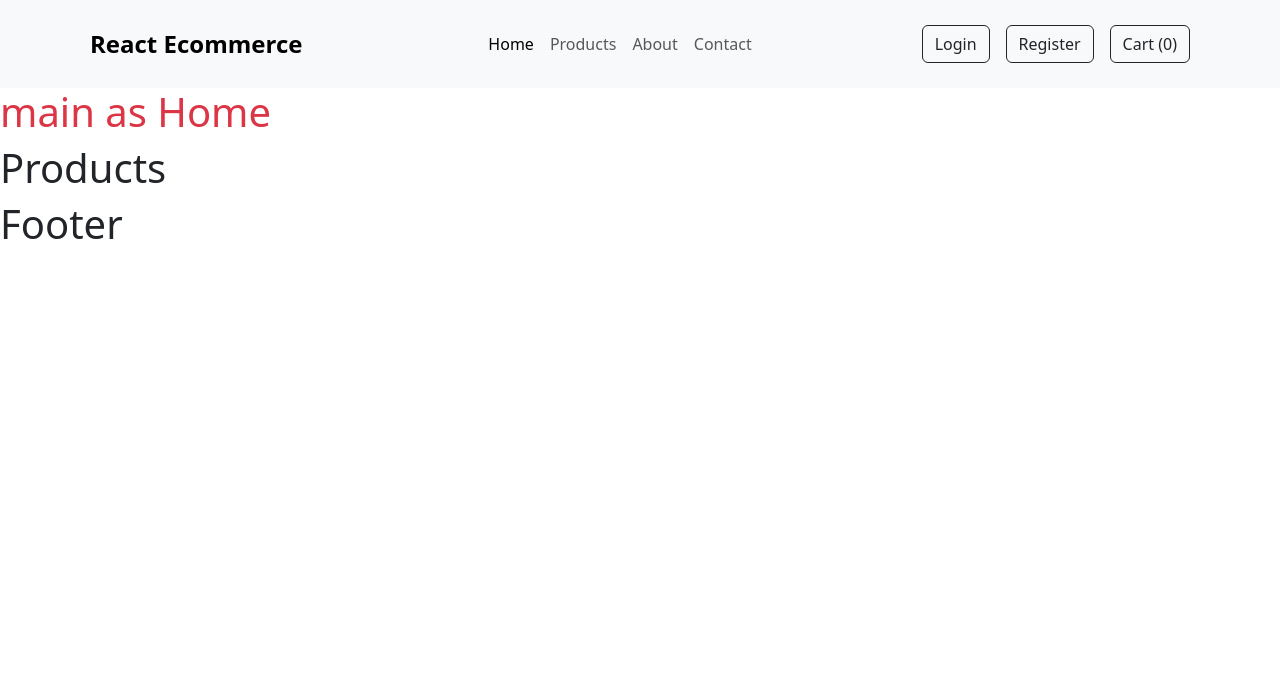
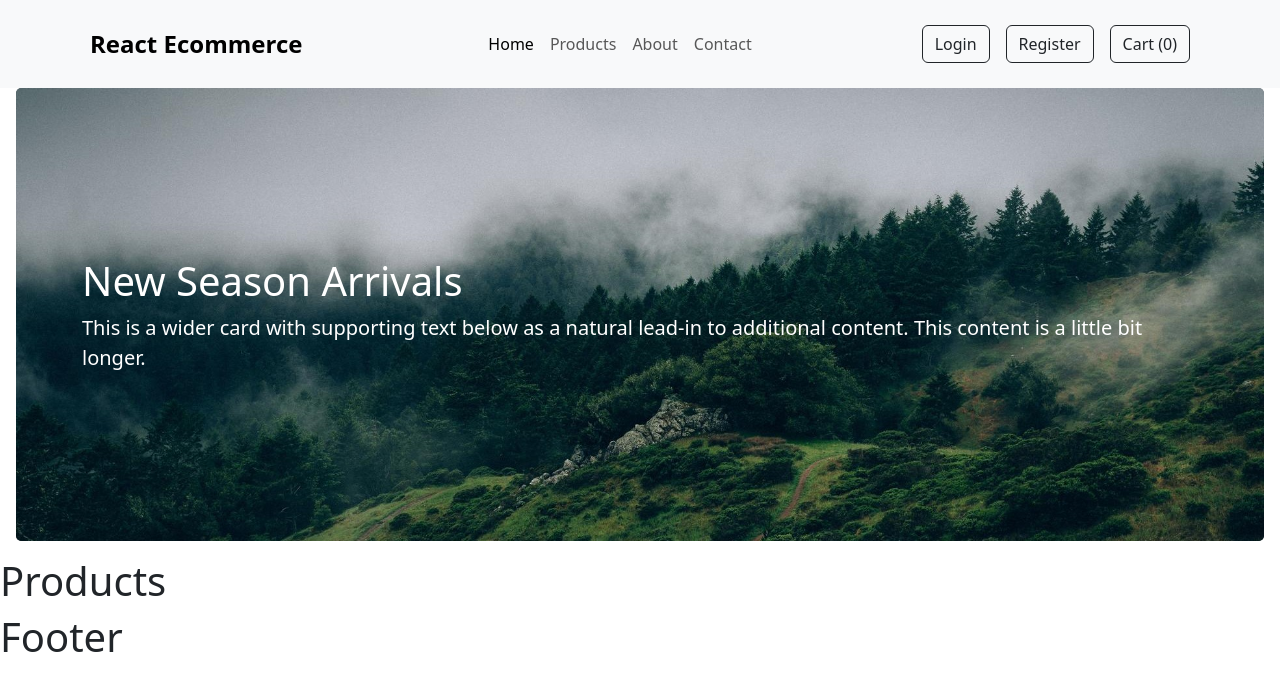
Before and after one commit to Rameshkanuri95/ecommerce-website, a React (Vite) app: page / in a window 1280 px wide. Shown: the top 690 px of the page. Built offline with nearby package versions, Linux system fonts and the light colour scheme.

Commit message:
main/hero component

```diff
--- a/src/components/main.jsx
+++ b/src/components/main.jsx
@@ -1,9 +1,28 @@
-import React from 'react'
+import React from "react"
 
 const Home = () => {
   return (
-    <div>
-      <h1 className='text-danger'>main as Home</h1>
+    <div className="hero border-1 pb-3">
+      <div className="card bg-dark text-white border-0 mx-3">
+        <img
+          className="card-img img-fluid"
+          src="./assets/main.png.jpg"
+          alt="Card"
+          height={500}
+        />
+        <div className="card-img-overlay d-flex align-items-center">
+          <div className="container">
+            <h5 className="card-title fs-1 text fw-lighter">
+              New Season Arrivals
+            </h5>
+            <p className="card-text fs-5 d-none d-sm-block ">
+              This is a wider card with supporting text below as a natural
+              lead-in to additional content. This content is a little bit
+              longer.
+            </p>
+          </div>
+        </div>
+      </div>
     </div>
   )
 }
```
Also changed, not shown: public/assets/main.png.jpg (added).
